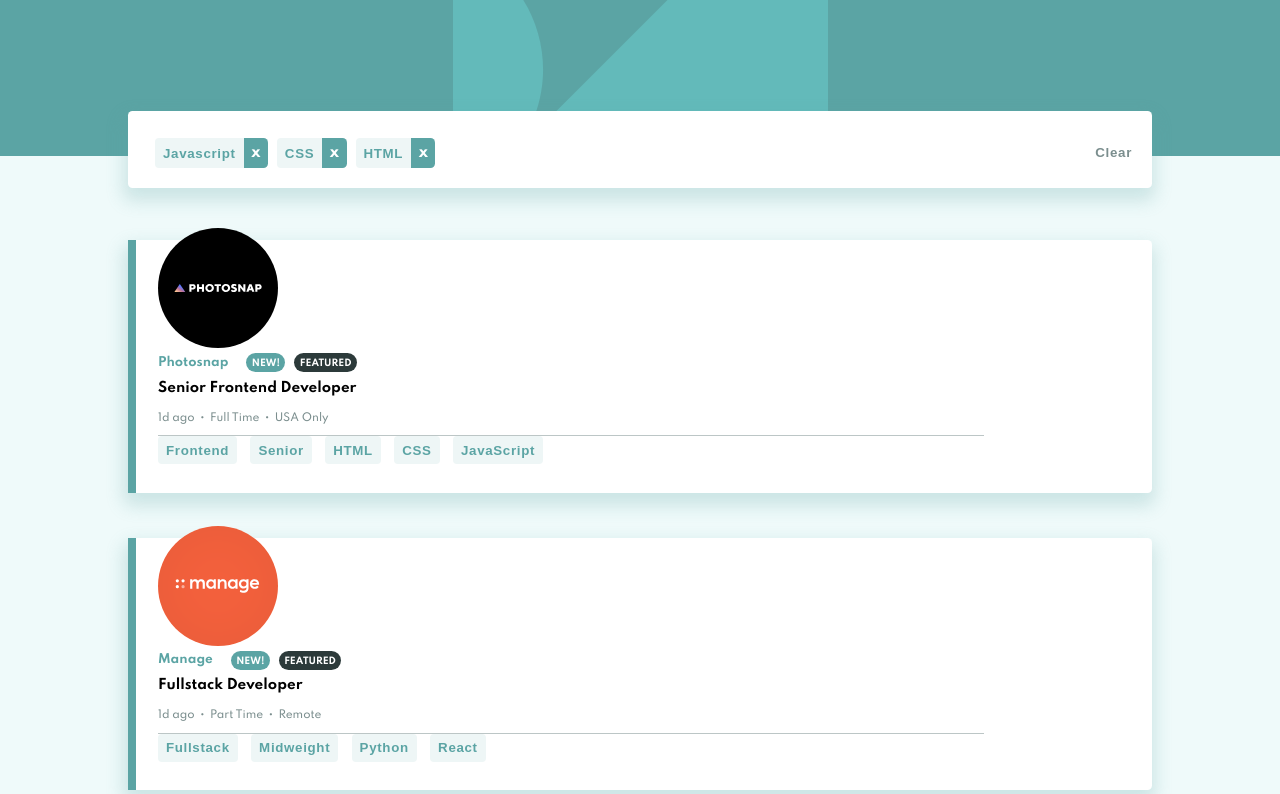
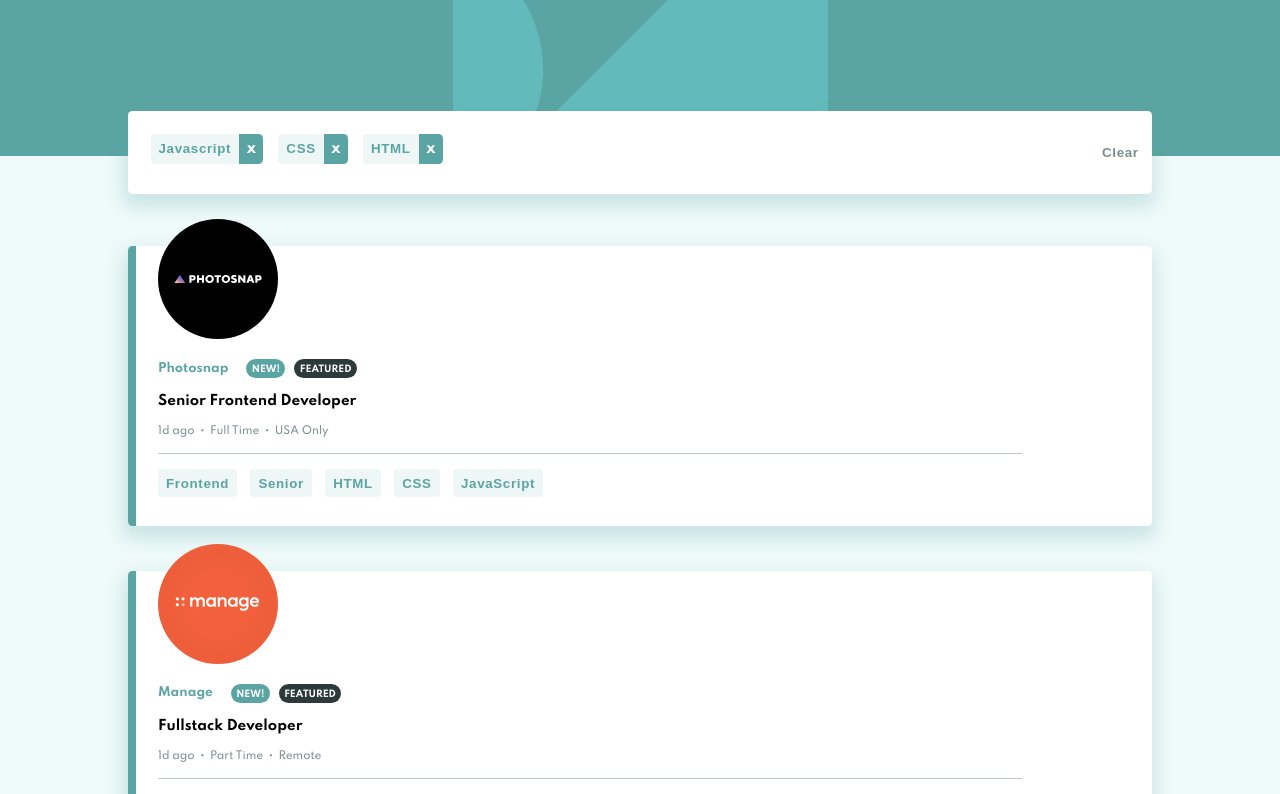
Before and after one commit to laura-2035/job-listings, a React (Create React App) app: page / in a window 1280 px wide. Shown: the top 794 px of the page. Built offline with nearby package versions, Linux system fonts and the light colour scheme.

Commit message:
Minor components changes

```diff
--- a/src/components/Filter.jsx
+++ b/src/components/Filter.jsx
@@ -1,5 +1,7 @@
 import React, { Component } from 'react'
 import '../scss/components/Filter.scss'
+
+
 //Intial state
 const instialState = {
     filters: []
--- a/src/components/Job.jsx
+++ b/src/components/Job.jsx
@@ -1,18 +1,18 @@
 import React, { Component } from 'react'
-import axios from 'axios'
 import JobData from '../data/data.json'
 import '../scss/components/Job.scss'
 
 
 //Variable to store all languages and tools
 let arrayLangTools = []
-let featuredCard
+
 export default class Job extends Component{
 
     constructor(props){
         super(props)
         this.state = {
-            items: []
+            intial: ['Oi', 'watashi wa josé desu'],
+            current: []
         }
     }
 
@@ -26,6 +26,15 @@ export default class Job extends Component{
 
             </div>
         )
+    }
+    updateState(param){
+        //Checking if the filter is already in the list
+        if(!this.state.current.includes(param)){
+            this.setState(prevState => ({
+                current: [...prevState.current, param]
+            }))
+        }
+        console.log(this.state)
     }
     jobCardRender(job){
 
@@ -85,8 +94,8 @@ export default class Job extends Component{
                 </div>
                 <div className="divider"></div>
                 <div className="filter-tags">
-                    <button className="filter">{job.role}</button>
-                    <button className="filter">{job.level}</button>
+                    <button className="filter" onClick={() => {this.updateState('Jussara')}}>{job.role}</button>
+                    <button className="filter" onClick={() => {this.updateState('Claudia')}}>{job.level}</button>
                     {renderLanguages}
                     {renderTools}
                 </div>
--- a/src/scss/components/Filter.scss
+++ b/src/scss/components/Filter.scss
@@ -21,6 +21,7 @@
     .clear-button{
         border: none;
         background-color: white;
+        margin: 0 1em 0 0;
     }
 
 
@@ -39,7 +40,8 @@
 }
 .filter-block{
     display: inline-flex;
-    margin: .3em;
+    margin: 0 1em 1em 0;
+
     .filter{
         margin: 0;
         border-top-right-radius: 0;
--- a/src/scss/components/Job.scss
+++ b/src/scss/components/Job.scss
@@ -13,11 +13,11 @@
     box-shadow: -1px 9px 17px 4px rgba(91,164,164,0.24);
     @include flexContent(stretch, center, row);
 
-    & > * {
-        margin: 1em 1.5em;
-    }
     .job-card-wrapper{
         flex-grow: 1;
+        & > * {
+            margin: 1em 1.5em;
+        }
     }
     .company-wrapper{
         margin-top: 0;
@@ -66,6 +66,7 @@
         width: 85%;
         border-bottom: 1px $info-color solid;
         opacity: 50%;
+
     }
 
 }
@@ -74,6 +75,7 @@
     width: .5em;
     background-color: $primary-color;
     margin: 0;
-
+    border-top-left-radius: .3em;
+    border-bottom-left-radius: .3em;
 
 }
```
